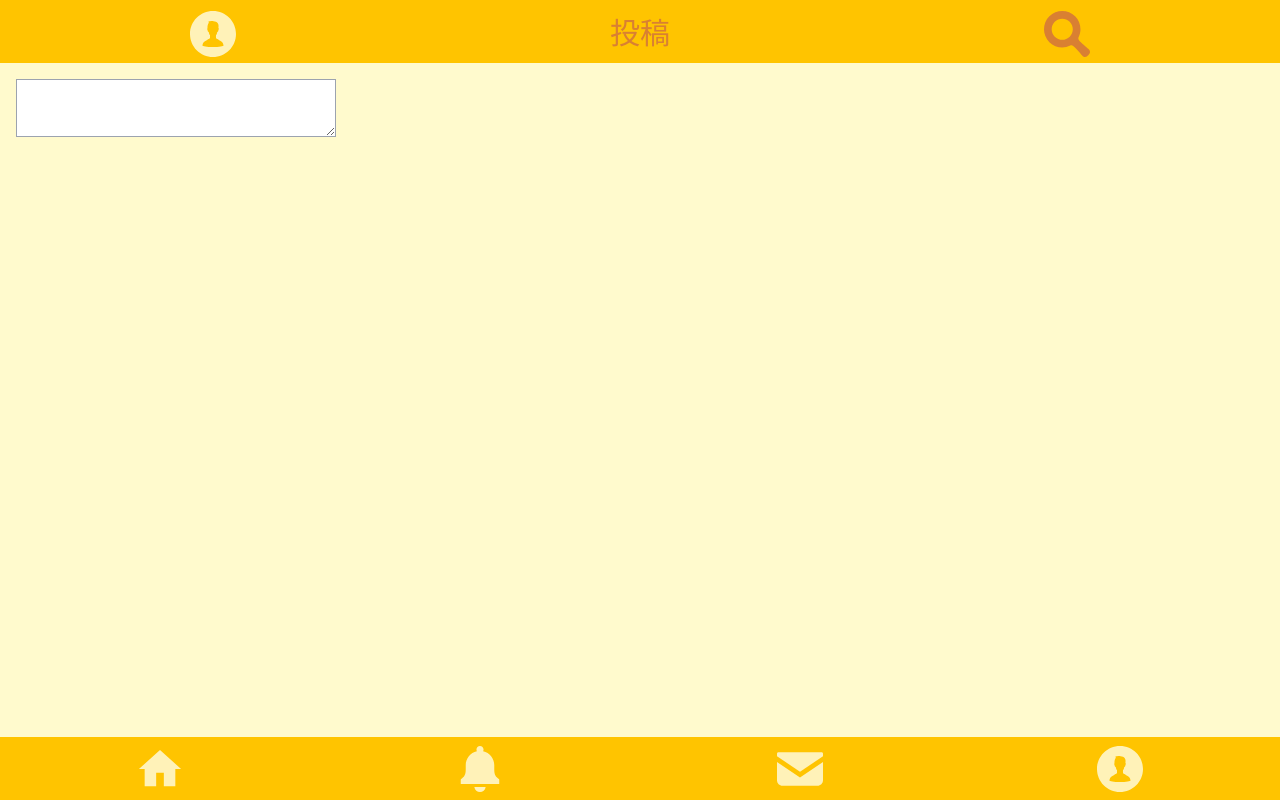
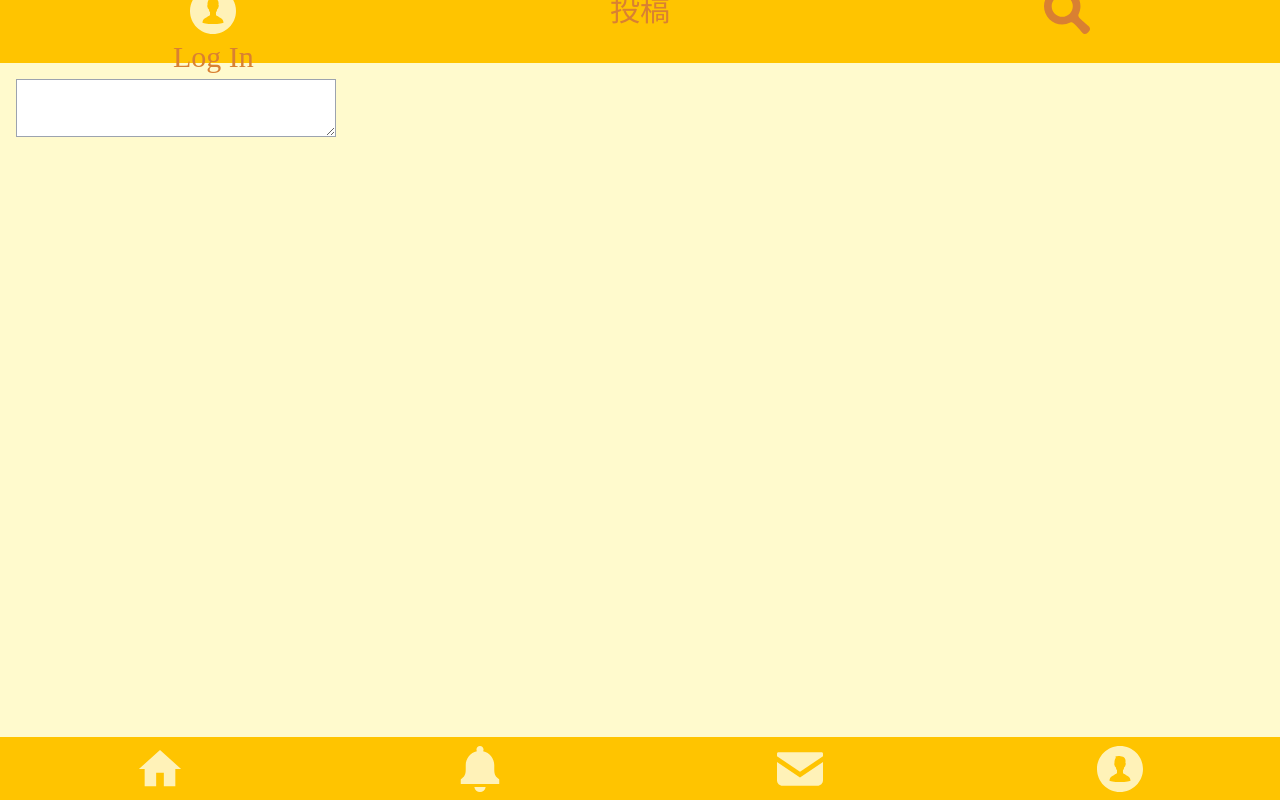
Before and after one commit to namosuke/MyFontSNS, a React (Create React App) app: page /post in a window 1280 px wide. Built offline with nearby package versions, Linux system fonts and the light colour scheme.

Commit message:
Delete "object-curly-newline" options

```diff
--- a/package.json
+++ b/package.json
@@ -62,7 +62,8 @@
     "sass": "^1.32.11",
     "tailwindcss": "npm:@tailwindcss/postcss7-compat",
     "typescript": ">=3.3.1 <4.1.0",
-    "web-vitals": "^0.2.4"
+    "web-vitals": "^0.2.4",
+    "@auth0/auth0-react": "^1.9.0"
   },
   "devDependencies": {
     "@storybook/addon-actions": "^6.2.9",
--- a/src/components/Header.tsx
+++ b/src/components/Header.tsx
@@ -2,6 +2,7 @@ import React from "react";
 import { Route, Link } from "react-router-dom";
 import profileIcon from "../assets/profile.svg";
 import searchIcon from "../assets/search.svg";
+import LoginButton from "./LoginButton";
 
 const Header = () => (
   <div className="header sticky top-0 w-full text-center text-2xl pt-1 h-11">
@@ -29,6 +30,7 @@ const Header = () => (
     <div>
       <img src={searchIcon} alt="検索" />
     </div>
+    <LoginButton/>
   </div>
 );
 export default Header;
--- /dev/null
+++ b/src/components/LoginButton.tsx
@@ -0,0 +1,10 @@
+import React from "react";
+import { useAuth0 } from "@auth0/auth0-react";
+
+const LoginButton = () => {
+  const { loginWithRedirect } = useAuth0();
+
+  return <button type = "button" onClick={() => loginWithRedirect()}>Log In</button>;
+};
+
+export default LoginButton;
--- a/src/index.tsx
+++ b/src/index.tsx
@@ -1,5 +1,6 @@
 import React from "react";
 import ReactDOM from "react-dom";
+import { Auth0Provider } from "@auth0/auth0-react";
 import reportWebVitals from "./reportWebVitals";
 
 import App from "./App";
@@ -7,9 +8,15 @@ import App from "./App";
 import "./index.css";
 
 ReactDOM.render(
-  <React.StrictMode>
-    <App />
-  </React.StrictMode>,
+  <Auth0Provider
+    domain="dev-c1j55b2m.us.auth0.com"
+    clientId="bnRoUQ01GWIJID33YtbS8gb0ozycqEOF"
+    redirectUri={window.location.origin}
+  >
+    <React.StrictMode>
+      <App />
+    </React.StrictMode>
+  </Auth0Provider>,
   document.getElementById("root")
 );
 
```
Also changed, not shown: 1 other file (tests, documents, lock files or other folders).
